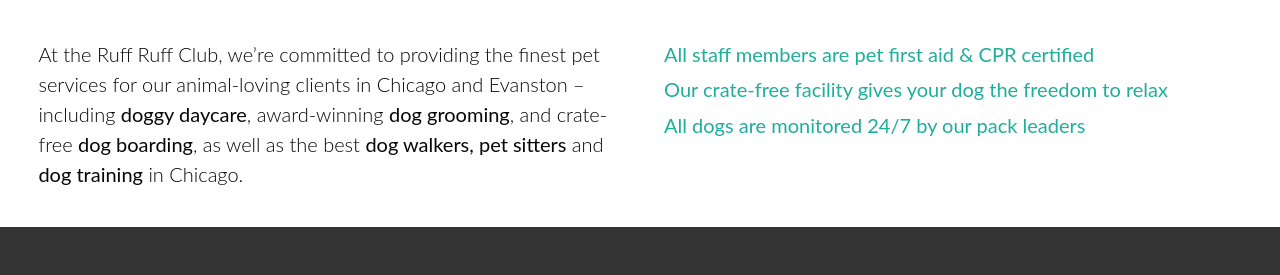
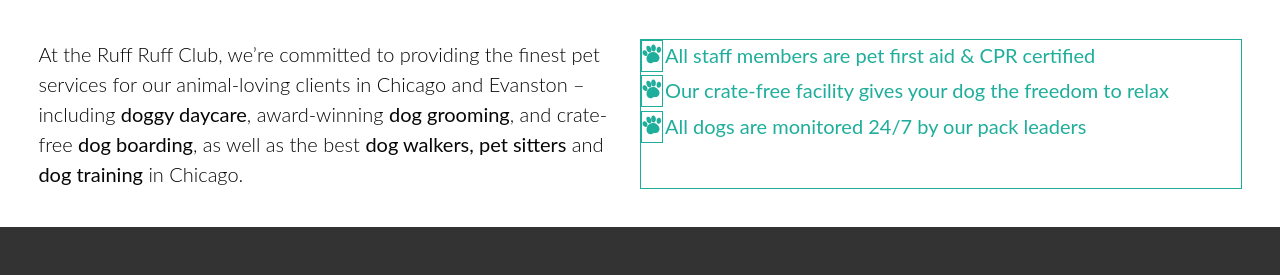
Before and after one commit to juliafmurray/ruff-ruff, a website: page src/index.html in a window 1280 px wide. Shown: the part 824-1099 px from the top of the page. Drawn offline with nearby package versions, Linux system fonts and the light colour scheme; files that its build step writes are made by us from their sources.

Commit message:
svg bullets in content

```diff
--- a/src/scss/06_components/content.scss
+++ b/src/scss/06_components/content.scss
@@ -30,6 +30,9 @@
   font-weight: $font-weight-regular;
   color: $color-primary;
   font-size: $font-size-text-x-large;
+  position: relative;
+  padding-left: $spacing-medium;
+  border: 1px solid;
 
   @media screen and (min-width: $width-x-small) {
     width: 100%;
@@ -48,6 +51,13 @@
 }
 
 .c-content__list--item {
+  &:before {
+    content: url('../assets/paw.svg');
+    border: 1px solid;
+    position: absolute;
+    left: 0;
+
+  }
   @media screen and (min-width: $width-x-small) {
     padding-bottom: 5%;
   }
```
